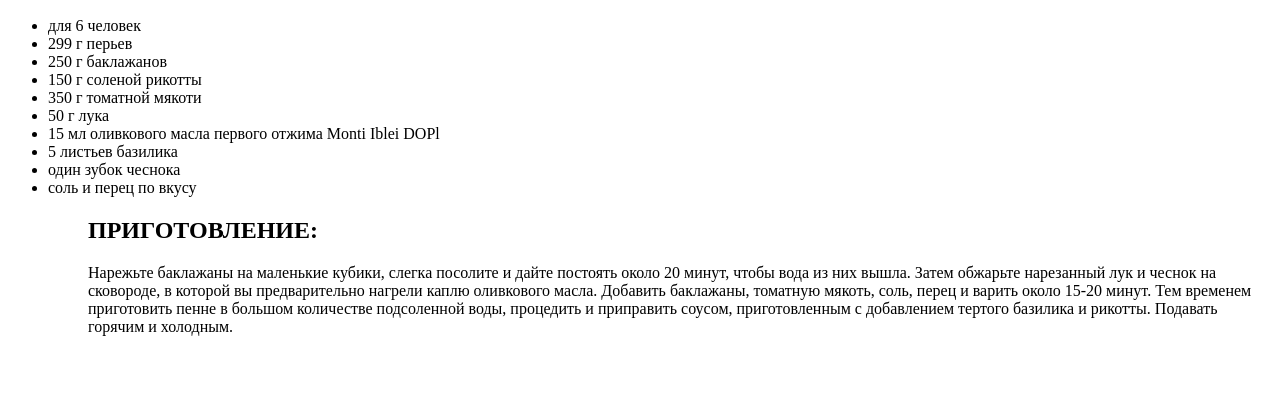
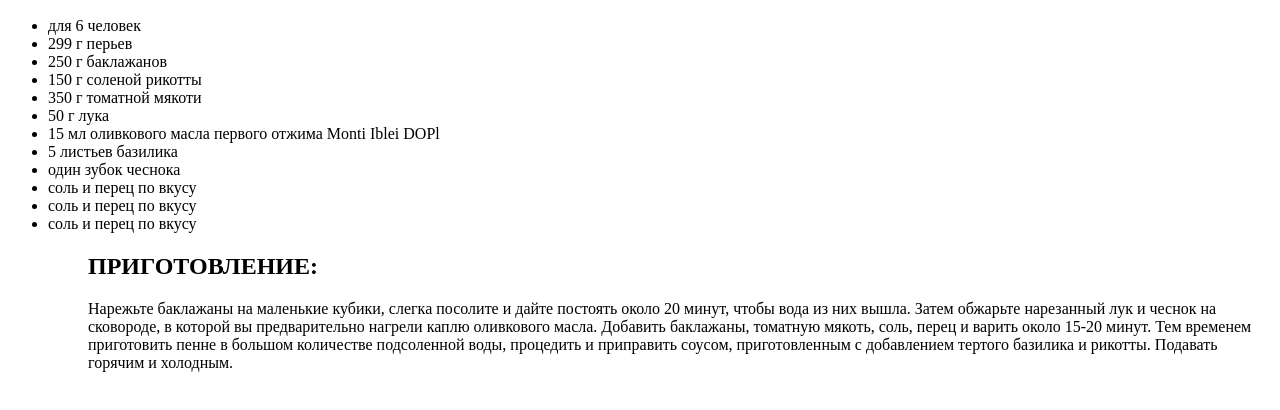
Before and after one commit to troffimovka/site, a plain HTML site: page index.html in a window 1280 px wide. Shown: the part 110-520 px from the top of the page. Drawn offline with Linux system fonts and the light colour scheme.

Commit message:
внесены два пункта

```diff
--- a/index.html
+++ b/index.html
@@ -18,6 +18,8 @@
 <li>5 листьев базилика</li>
 <li>один зубок чеснока</li>
 <li>соль и перец по вкусу</li>
+<li>соль и перец по вкусу</li>
+<li>соль и перец по вкусу</li>
 <ul>
 <h2>ПРИГОТОВЛЕНИЕ:</h2>
 <p>Нарежьте баклажаны на маленькие кубики, слегка посолите и дайте постоять около 20 минут, чтобы вода из них вышла.
```
